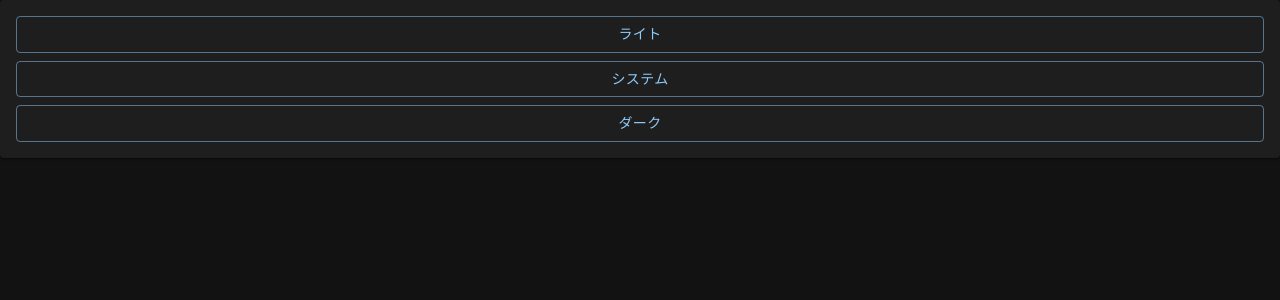
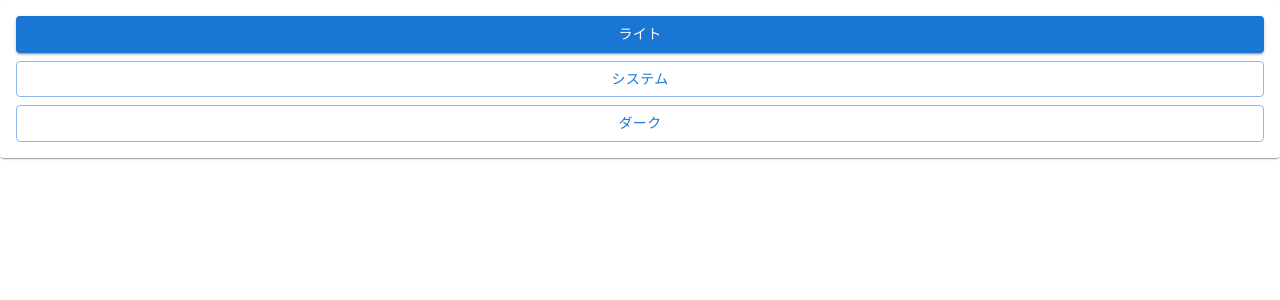
Before and after one commit to KadoProG/next-mui-dark-example, a Next.js app: page / in a window 1280 px wide. Shown: the top 300 px of the page. Built offline with nearby package versions, Linux system fonts and the light colour scheme.

Commit message:
update: context経由でカラーモードを変更できるように実装

```diff
--- a/src/app/page.tsx
+++ b/src/app/page.tsx
@@ -1,15 +1,33 @@
 'use client';
 
 import { Box, Button, Paper, Stack } from '@mui/material';
+import { useColorModeContext } from '@/libs/theme/ThemeRegistry';
 
-export default function Home() {
+const Home = () => {
+  const { toggleColorMode, selectedMode } = useColorModeContext();
   return (
     <Paper component={Box} p={2}>
       <Stack spacing={1}>
-        <Button variant="outlined">ライト</Button>
-        <Button variant="outlined">システム</Button>
-        <Button variant="outlined">ダーク</Button>
+        <Button
+          variant={selectedMode === 'light' ? 'contained' : 'outlined'}
+          onClick={() => toggleColorMode('light')}
+        >
+          ライト
+        </Button>
+        <Button
+          variant={selectedMode === 'device' ? 'contained' : 'outlined'}
+          onClick={() => toggleColorMode('device')}
+        >
+          システム
+        </Button>
+        <Button
+          variant={selectedMode === 'dark' ? 'contained' : 'outlined'}
+          onClick={() => toggleColorMode('dark')}
+        >
+          ダーク
+        </Button>
       </Stack>
     </Paper>
   );
-}
+};
+export default Home;
--- a/src/libs/theme/ThemeRegistry.tsx
+++ b/src/libs/theme/ThemeRegistry.tsx
@@ -1,19 +1,74 @@
 'use client';
 
+import { PaletteMode, useMediaQuery } from '@mui/material';
 import CssBaseline from '@mui/material/CssBaseline';
 import { ThemeProvider, createTheme } from '@mui/material/styles';
 import React from 'react';
 
+/**カラーモードの選択オプション */
+export type ColorModeChoice = 'light' | 'dark' | 'device';
+
+interface ColorModeContextType {
+  /**選択中のカラーモード */
+  selectedMode: ColorModeChoice;
+  /**カラーモードを設定する関数 */
+  toggleColorMode: (colorMode: ColorModeChoice) => void;
+}
+
+/**カラーモードのコンテキスト */
+const ColorModeContext = React.createContext<ColorModeContextType>({
+  selectedMode: 'light', // 仮の設定
+  toggleColorMode: (colorMode: ColorModeChoice) => {
+    colorMode; // 仮の設定
+  },
+});
+
+/**MUIの設定プロバイダ */
 export const ThemeRegistry = (props: { children: React.ReactNode }) => {
+  const prefersInit = useMediaQuery('(prefers-color-scheme: dark)')
+    ? 'dark'
+    : 'light';
+
+  // ユーザが選択しているカラーモード
+  const [selectedMode, setSelectedMode] =
+    React.useState<ColorModeChoice>('light');
+
+  /** 適用されるカラーモードの設定 */
+  const mode = React.useMemo<PaletteMode>(
+    () => (selectedMode !== 'device' ? selectedMode : prefersInit),
+    [prefersInit, selectedMode]
+  );
+
+  // コンテキストの指定（他のコンポーネントでも呼び出して使えるように）
+  const colorMode = React.useMemo(
+    () => ({
+      selectedMode,
+      toggleColorMode: (colorMode: 'light' | 'dark' | 'device') => {
+        setSelectedMode(colorMode);
+      },
+    }),
+    [selectedMode]
+  );
+
   // カスタムシーン
-  const theme = createTheme({
-    palette: { mode: 'dark' }, // ここを'light', 'dark'と設定すると一発で変わる
-  });
+  const theme = React.useMemo(
+    () =>
+      createTheme({
+        palette: { mode },
+      }),
+    [mode]
+  );
 
   return (
-    <ThemeProvider theme={theme}>
-      <CssBaseline />
-      {props.children}
-    </ThemeProvider>
+    <ColorModeContext.Provider value={colorMode}>
+      <ThemeProvider theme={theme}>
+        <CssBaseline />
+        {props.children}
+      </ThemeProvider>
+    </ColorModeContext.Provider>
   );
 };
+
+/**ColorModeContextを簡単に使うためのユーティリティ関数 */
+export const useColorModeContext = (): ColorModeContextType =>
+  React.useContext(ColorModeContext);
```
